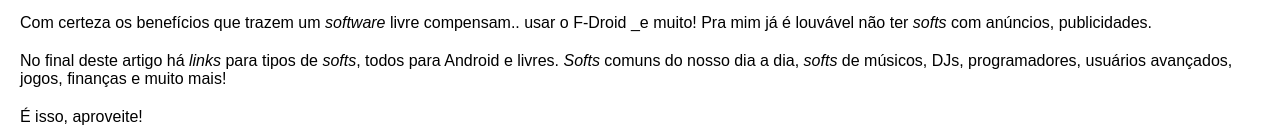
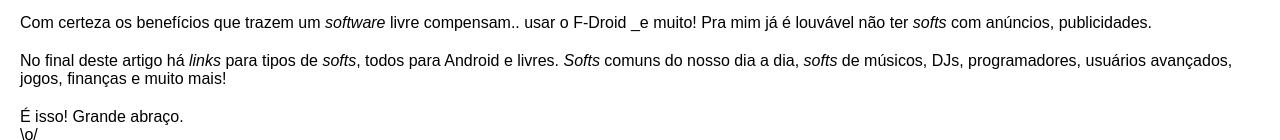
Before and after one commit to Joesynth/joesynth.github.io, a Jekyll site: the page built from _posts/2021-12-21-f-droid-o-que-e.md, in a window 1280 px wide and 900 px high, scrolled down 639 px, cut to the strip 0-546 px from the top of the window. Shown: the part 406-546 px from the top of the strip. Built offline with Jekyll 4.4.1, drawn with Linux system fonts in a browser that asks for light colours.

Commit message:
Update 2021-12-21-f-droid-o-que-e.md

```diff
--- a/_posts/2021-12-21-f-droid-o-que-e.md
+++ b/_posts/2021-12-21-f-droid-o-que-e.md
@@ -30,10 +30,9 @@ Com certeza os benefícios que trazem um <em>software</em> livre compensam.. usa
 No final deste artigo há <em>links</em> para tipos de <em>softs</em>, todos para Android e livres.
 <em>Softs</em> comuns do nosso dia a dia, <em>softs</em> de músicos, DJs, programadores, usuários avançados, jogos, finanças e muito mais!
 
-É isso, aproveite!
 
+
+É isso! Grande abraço.
 \o/
 
-<hr />
-
 <img src="https://joesynth.files.wordpress.com/2021/10/aprenda_programacao.png" alt="Aprenda Programação - HTML - JS - CSS" width="310" />
```
